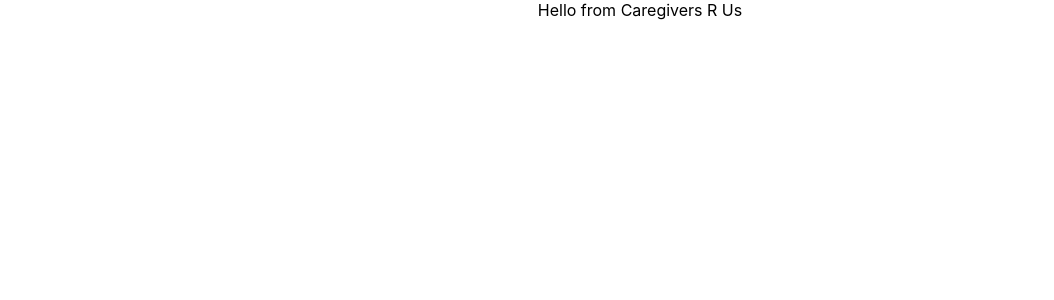
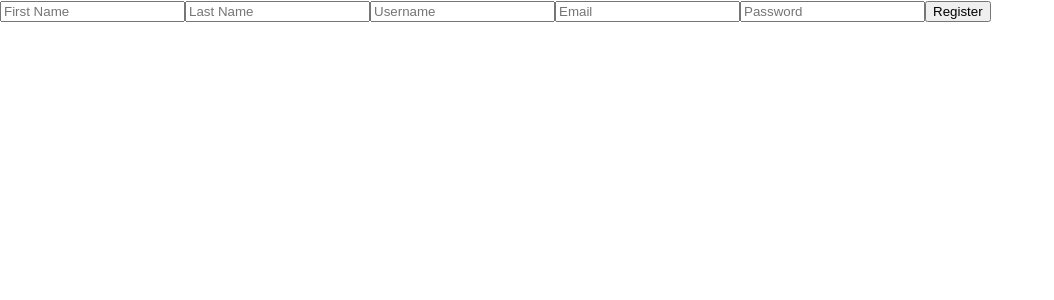
Before and after one commit to Jaimes77/RedBadgeClient, a React (Create React App) app: page / in a window 1280 px wide. Shown: the top 300 px of the page, without its empty margins (0-1054 px from the left). Built offline with nearby package versions, Linux system fonts and the light colour scheme.

Commit message:
register and login working

```diff
--- a/src/App.js
+++ b/src/App.js
@@ -1,7 +1,25 @@
-import "./App.css";
+import React, { Component } from "react";
+import { BrowserRouter, Switch, Route } from "react-router-dom";
+import Register from "./components/auth/Register";
+import Login from "./components/auth/Login";
+import Journal from "./pages/Journal";
+import Calendar from "./pages/Calendar";
+import Meds from "./pages/Meds";
 
-function App() {
-  return <div className="App">Hello from Caregivers R Us</div>;
+export default class App extends Component {
+  render() {
+    return (
+      <div className="app">
+        <BrowserRouter>
+          <Switch>
+            <Route exact path={"/"} component={Register} />
+            <Route exact path={"/login"} component={Login} />
+            <Route exact path={"/journal"} component={Journal} />
+            <Route exact path={"/meds"} component={Meds} />
+            <Route exact path={"/calendar"} component={Calendar} />
+          </Switch>
+        </BrowserRouter>
+      </div>
+    );
+  }
 }
-
-export default App;
--- a/src/components/auth/Login.js
+++ b/src/components/auth/Login.js
@@ -0,0 +1,77 @@
+import React, { Component } from "react";
+
+export default class Login extends Component {
+  constructor(props) {
+    super(props);
+
+    this.state = {
+      username: "",
+      password: "",
+    };
+
+    this.handleSubmit = this.handleSubmit.bind(this);
+    this.handleChange = this.handleChange.bind(this);
+  }
+
+  handleChange(event) {
+    this.setState({
+      [event.target.name]: event.target.value,
+    });
+  }
+
+  handleSubmit(event) {
+    event.preventDefault();
+
+    fetch(`http://localhost:3000/user/login`, {
+      method: "POST",
+      body: JSON.stringify({
+        user: {
+          username: this.state.username,
+          passwordhash: this.state.password,
+        },
+      }),
+      headers: new Headers({
+        "Content-Type": "application/json",
+      }),
+    })
+      .then((response) => {
+        response.json().then((response) => {
+          console.log("response", response);
+          localStorage.setItem(
+            "login",
+            JSON.stringify({ token: response.token })
+          );
+        });
+      })
+      .catch((error) => {
+        console.log("login error", error);
+      });
+  }
+  render() {
+    return (
+      <div>
+        <form onSubmit={this.handleSubmit}>
+          <input
+            type="text"
+            name="username"
+            placeholder="Username"
+            value={this.state.username}
+            onChange={this.handleChange}
+            required
+          />
+
+          <input
+            type="password"
+            name="password"
+            placeholder="Password"
+            value={this.state.password}
+            onChange={this.handleChange}
+            required
+          />
+
+          <button type="submit">Login</button>
+        </form>
+      </div>
+    );
+  }
+}
--- a/src/components/auth/Register.js
+++ b/src/components/auth/Register.js
@@ -0,0 +1,110 @@
+import React, { Component } from "react";
+
+export default class Register extends Component {
+  constructor(props) {
+    super(props);
+
+    this.state = {
+      firstname: "",
+      lastname: "",
+      username: "",
+      email: "",
+      password: "",
+    };
+
+    this.handleSubmit = this.handleSubmit.bind(this);
+    this.handleChange = this.handleChange.bind(this);
+  }
+
+  handleChange(event) {
+    this.setState({
+      [event.target.name]: event.target.value,
+    });
+  }
+
+  handleSubmit(event) {
+    event.preventDefault();
+
+    fetch(`http://localhost:3000/user/create`, {
+      method: "POST",
+      body: JSON.stringify({
+        user: {
+          firstname: this.state.firstname,
+          lastname: this.state.lastname,
+          username: this.state.username,
+          email: this.state.email,
+          passwordhash: this.state.password,
+        },
+      }),
+      headers: new Headers({
+        "Content-Type": "application/json",
+      }),
+    })
+      .then((response) => {
+        response.json().then((response) => {
+          console.log("response", response);
+          localStorage.setItem(
+            "create",
+            JSON.stringify({ token: response.token })
+          );
+        });
+      })
+      .catch((error) => {
+        console.log("registration error", error);
+      });
+  }
+  render() {
+    return (
+      <div>
+        <form onSubmit={this.handleSubmit}>
+          <input
+            type="text"
+            name="firstname"
+            placeholder="First Name"
+            value={this.state.firstname}
+            onChange={this.handleChange}
+            required
+          />
+
+          <input
+            type="text"
+            name="lastname"
+            placeholder="Last Name"
+            value={this.state.lastname}
+            onChange={this.handleChange}
+            required
+          />
+
+          <input
+            type="text"
+            name="username"
+            placeholder="Username"
+            value={this.state.username}
+            onChange={this.handleChange}
+            required
+          />
+
+          <input
+            type="email"
+            name="email"
+            placeholder="Email"
+            value={this.state.email}
+            onChange={this.handleChange}
+            required
+          />
+
+          <input
+            type="password"
+            name="password"
+            placeholder="Password"
+            value={this.state.password}
+            onChange={this.handleChange}
+            required
+          />
+
+          <button type="submit">Register</button>
+        </form>
+      </div>
+    );
+  }
+}
--- /dev/null
+++ b/src/pages/Calendar.js
@@ -0,0 +1,7 @@
+import React, { Component } from "react";
+
+export default class Calendar extends Component {
+  render() {
+    return <div>This is the Calendar</div>;
+  }
+}
--- /dev/null
+++ b/src/pages/Journal.js
@@ -0,0 +1,7 @@
+import React, { Component } from "react";
+
+export default class Journal extends Component {
+  render() {
+    return <div>Journal entries go here</div>;
+  }
+}
--- /dev/null
+++ b/src/pages/Meds.js
@@ -0,0 +1,7 @@
+import React, { Component } from "react";
+
+export default class Meds extends Component {
+  render() {
+    return <div>Meds go here</div>;
+  }
+}
```
